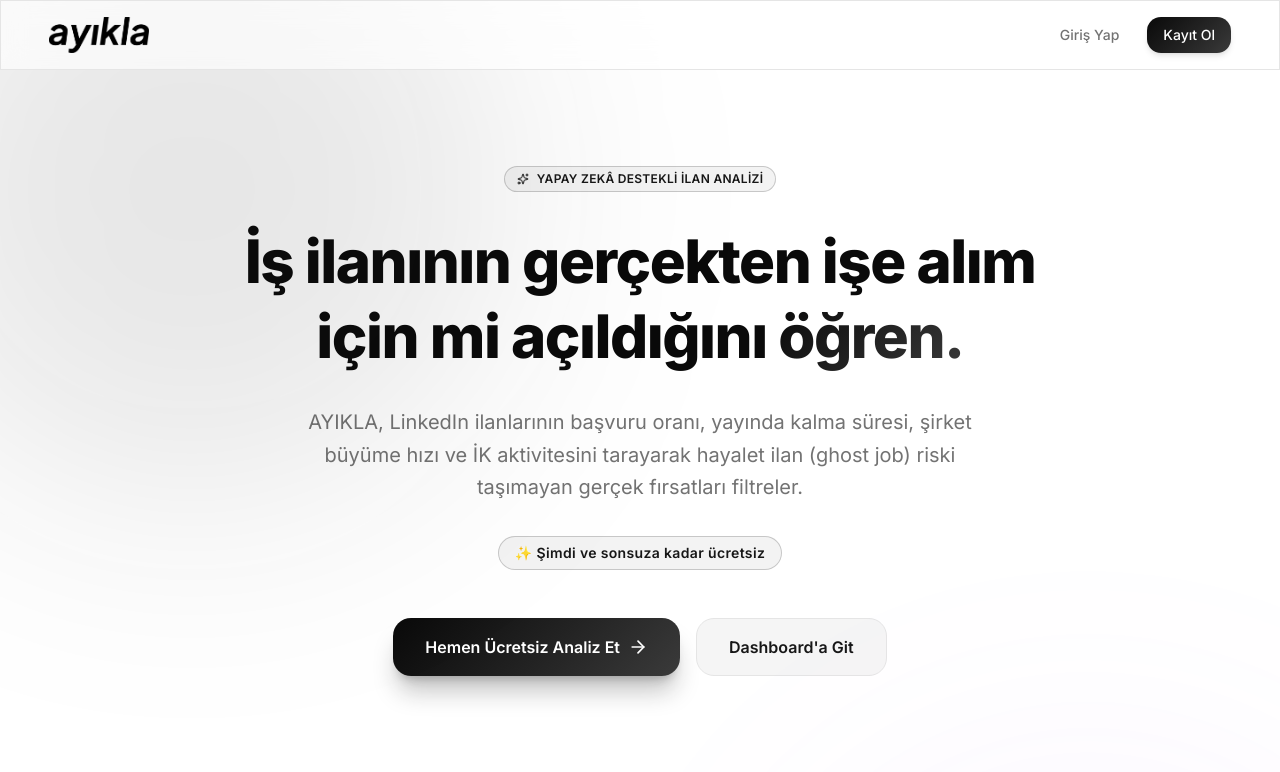
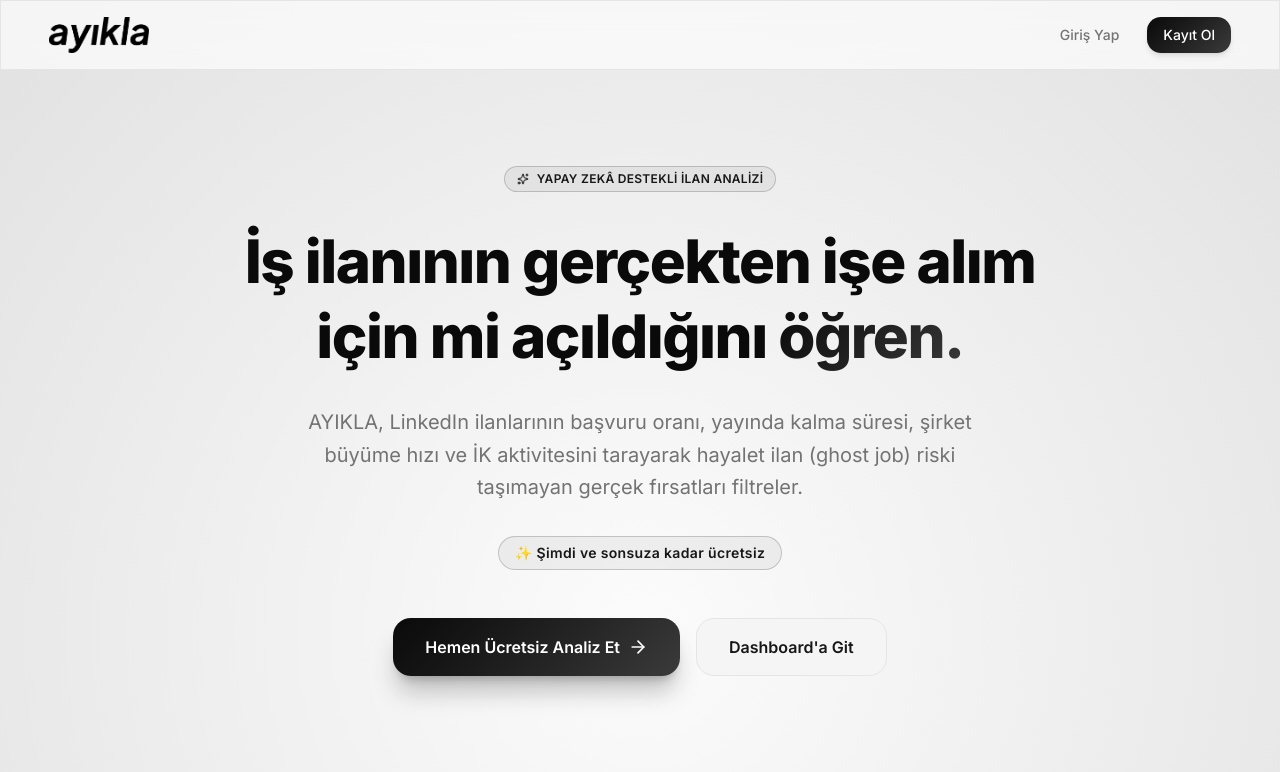
Before and after one commit to heyonurgoc/ayikla, a Next.js app: page / in a window 1280 px wide. Shown: the top 772 px of the page. Built offline with nearby package versions, Linux system fonts and the light colour scheme.

Commit message:
feat: add interactive mouse-tracking gradient background to landing page

```diff
--- a/src/app/globals.css
+++ b/src/app/globals.css
@@ -85,6 +85,8 @@
   --gradient-end: oklch(0.35 0 0);
   --glow-color-1: oklch(0.2 0 0 / 2%);
   --glow-color-2: oklch(0.4 0 0 / 2%);
+  --gradient-bg-start: oklch(0.99 0 0);
+  --gradient-bg-end: oklch(0.91 0 0);
 }
 
 .dark {
@@ -123,6 +125,8 @@
   --gradient-end: oklch(0.75 0 0);
   --glow-color-1: oklch(0.9 0 0 / 3%);
   --glow-color-2: oklch(0.8 0 0 / 3%);
+  --gradient-bg-start: oklch(0.18 0 0);
+  --gradient-bg-end: oklch(0.09 0 0);
 }
 
 @layer base {
--- a/src/app/page.tsx
+++ b/src/app/page.tsx
@@ -1,13 +1,31 @@
+'use client';
+
+import { useState, useEffect } from 'react';
 import Link from 'next/link';
 import Image from 'next/image';
 import { ShieldCheck, EyeOff, Sparkles, ArrowRight, Activity, Search, ShieldAlert } from 'lucide-react';
 
 export default function Home() {
+  const [coords, setCoords] = useState({ x: 50, y: 50 });
+
+  useEffect(() => {
+    const handleMouseMove = (e: MouseEvent) => {
+      const x = (e.clientX / window.innerWidth) * 100;
+      const y = (e.clientY / window.innerHeight) * 100;
+      setCoords({ x, y });
+    };
+
+    window.addEventListener('mousemove', handleMouseMove);
+    return () => window.removeEventListener('mousemove', handleMouseMove);
+  }, []);
+
   return (
-    <div className="relative min-h-screen flex flex-col justify-between overflow-hidden bg-background">
-      {/* Background Glows */}
-      <div className="absolute top-[-10%] left-[-10%] w-[50%] h-[50%] rounded-full bg-primary/10 blur-[120px] pointer-events-none" />
-      <div className="absolute bottom-[-10%] right-[-10%] w-[50%] h-[50%] rounded-full bg-purple-500/5 blur-[120px] pointer-events-none" />
+    <div
+      className="relative min-h-screen flex flex-col justify-between overflow-hidden transition-all duration-300"
+      style={{
+        background: `radial-gradient(circle at ${coords.x}% ${coords.y}%, var(--gradient-bg-start) 0%, var(--gradient-bg-end) 100%)`
+      }}
+    >
 
       {/* Navbar */}
       <header className="sticky top-0 z-50 glass-panel border-b border-border/50 py-4 px-6 md:px-12 flex justify-between items-center">
```
